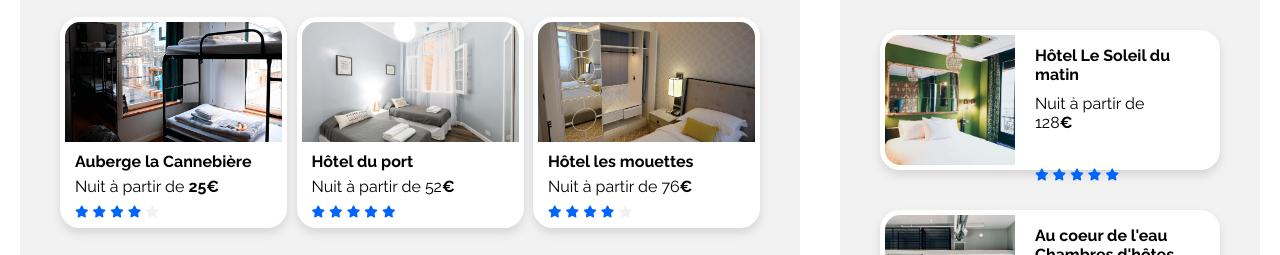
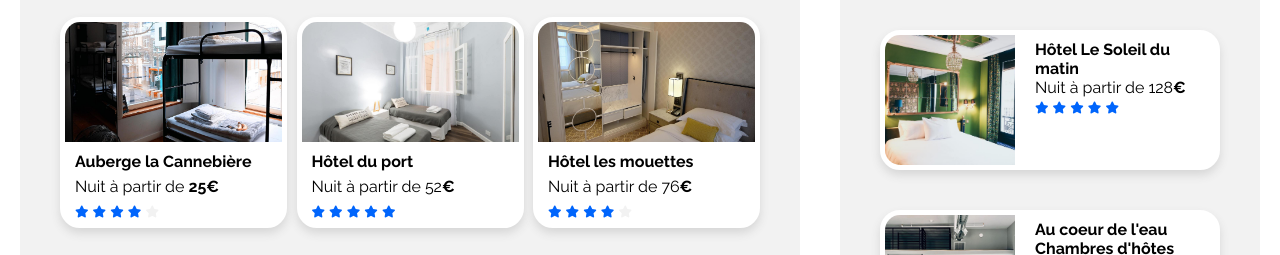
Before and after one commit to aurelieweb/AurelieDemetrio_2_27052021, a plain HTML site: page index.html in a window 1280 px wide. Shown: the part 505-760 px from the top of the page. Drawn offline with Linux system fonts and the light colour scheme.

Commit message:
Positionnement étoile carte populaire

```diff
--- a/styles.css
+++ b/styles.css
@@ -330,6 +330,7 @@ margin-bottom: 35px;
 
 .star{
     padding-left: 10px;
+    margin: auto;
 }
 
 .fa-star{
@@ -404,6 +405,10 @@ margin-bottom: 35px;
     width: auto;
 }
 
+.populaires h3{
+    margin: 0;
+}
+
 .populaires img{
     height: 130px;
     width: 130px;
@@ -412,8 +417,8 @@ margin-bottom: 35px;
 }
 
 .populaires p{
-    /*margin: 10px 10px 35px;*/
-    margin: 10px 10px 2em;
+    padding-left: 10px;
+    margin: 0;
 
 }
 
```
